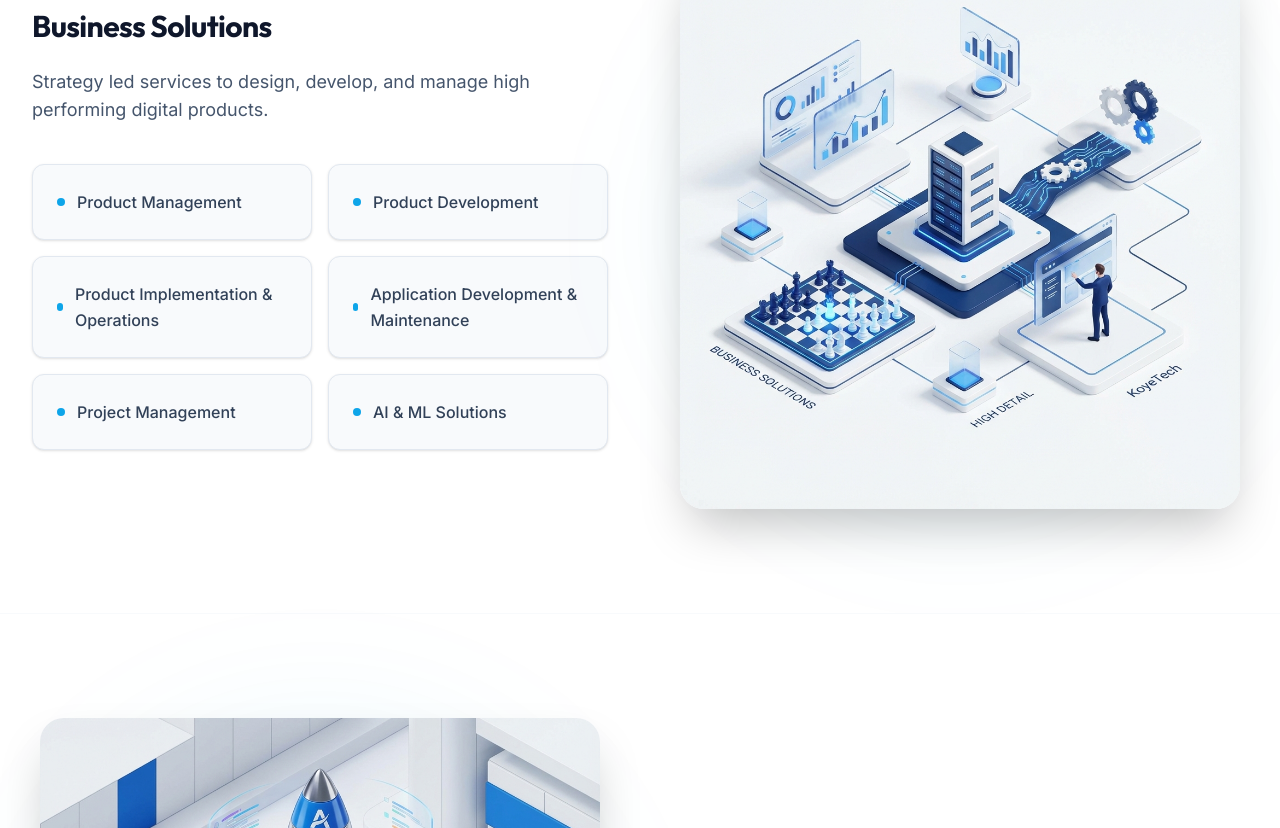
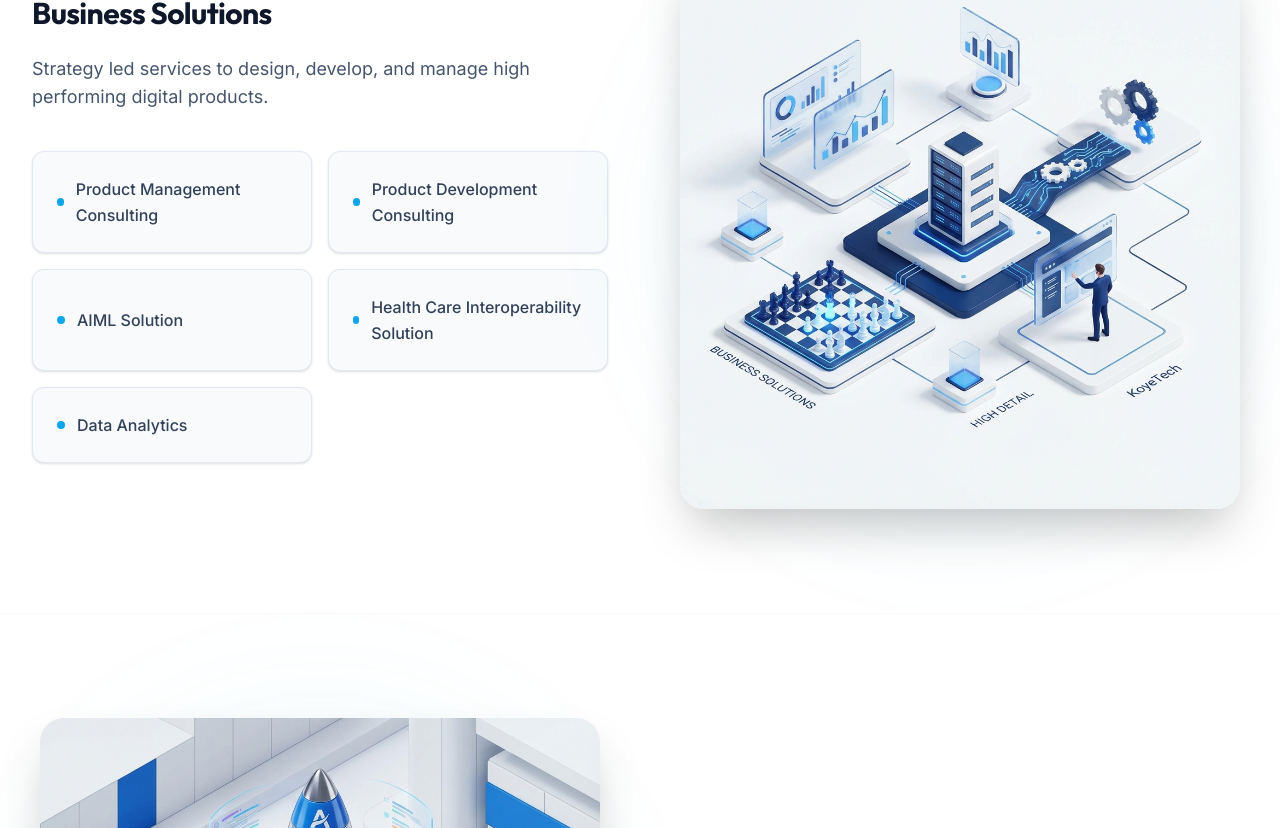
Before and after one commit to 2003-kani/Koyetech1, a Next.js app: page / in a window 1280 px wide. Shown: the part 1492-2320 px from the top of the page. Built offline with nearby package versions, Linux system fonts and the light colour scheme.

Commit message:
linkedin

```diff
--- a/src/app/page.tsx
+++ b/src/app/page.tsx
@@ -24,7 +24,7 @@ export default function HomePage() {
                 <Button as="a" href="#Services" className="rounded-full bg-brand-primary px-10 py-5 text-lg font-semibold text-white hover:bg-brand-dark transition-all shadow-lg shadow-brand-primary/25">
                   Explore Services
                 </Button>
-                <Button as="a" href="mailto:hr@koyetech.com" variant="outline" className="rounded-full px-10 py-5 text-lg font-semibold bg-white text-slate-900 border-slate-200 hover:bg-slate-50 transition-all shadow-sm">
+                <Button as="a" href="mailto:info@koyetech.com" variant="outline" className="rounded-full px-10 py-5 text-lg font-semibold bg-white text-slate-900 border-slate-200 hover:bg-slate-50 transition-all shadow-sm">
                   Get in Touch
                 </Button>
               </div>
@@ -86,17 +86,20 @@ export default function HomePage() {
                 <p className="text-slate-600 mb-10 text-lg">Strategy led services to design, develop, and manage high performing digital products.</p>
                 <div className="grid sm:grid-cols-2 gap-4">
                   {[
-                    "Product Management",
-                    "Product Development",
-                    "Product Implementation & Operations",
-                    "Application Development & Maintenance",
-                    "Project Management",
-                    "AI & ML Solutions"
+                    { label: "Product Management Consulting", href: "/business-solutions/product-management" },
+                    { label: "Product Development Consulting", href: "/business-solutions/product-development" },
+                    { label: "AIML Solution", href: "/business-solutions/artificial-intelligence-machine-learning" },
+                    { label: "Health Care Interoperability Solution", href: "/business-solutions/interop-solutions" },
+                    { label: "Data Analytics", href: "/business-solutions/data-analytics" }
                   ].map((item, i) => (
-                    <div key={i} className="flex items-center gap-3 bg-slate-50 p-6 rounded-xl border border-slate-200 shadow-sm hover:shadow-md hover:border-brand-primary/30 transition-all">
-                      <div className="w-2 h-2 rounded-full bg-brand-primary"></div>
-                      <span className="font-medium text-slate-700">{item}</span>
-                    </div>
+                    <Link
+                      key={i}
+                      href={item.href}
+                      className="flex items-center gap-3 bg-slate-50 p-6 rounded-xl border border-slate-200 shadow-sm hover:shadow-md hover:border-brand-primary/30 transition-all group"
+                    >
+                      <div className="w-2 h-2 rounded-full bg-brand-primary group-hover:scale-125 transition-transform"></div>
+                      <span className="font-medium text-slate-700 group-hover:text-brand-primary transition-colors">{item.label}</span>
+                    </Link>
                   ))}
                 </div>
               </div>
@@ -248,7 +251,7 @@ export default function HomePage() {
                   </p>
                   <p className="flex items-center gap-3">
                     <span className="text-brand-primary">✉️</span>
-                    <a href="mailto:hr@koyetech.com" className="hover:text-brand-primary">hr@koyetech.com</a>
+                    <a href="mailto:info@koyetech.com" className="hover:text-brand-primary">info@koyetech.com</a>
                   </p>
                 </div>
               </div>
@@ -263,7 +266,7 @@ export default function HomePage() {
                   </p>
                   <p className="flex items-center gap-3">
                     <span className="text-brand-primary">📞</span>
-                    <a href="tel:+17207210071" className="hover:text-brand-primary">+1 7207210071</a>
+                    <a href="tel:+917207210071" className="hover:text-brand-primary">+91 7207210071</a>
                   </p>
                 </div>
               </div>
--- a/src/components/SiteFooter.tsx
+++ b/src/components/SiteFooter.tsx
@@ -32,32 +32,10 @@ const navigation = {
   social: [
     {
       name: "LinkedIn",
-      href: "#",
+      href: site.social.linkedin,
       icon: (props: any) => (
         <svg fill="currentColor" viewBox="0 0 24 24" {...props}>
           <path d="M20.447 20.452h-3.554v-5.569c0-1.328-.027-3.037-1.852-3.037-1.853 0-2.136 1.445-2.136 2.939v5.667H9.351V9h3.414v1.561h.046c.477-.9 1.637-1.85 3.37-1.85 3.601 0 4.267 2.37 4.267 5.455v6.286zM5.337 7.433c-1.144 0-2.063-.926-2.063-2.065 0-1.138.92-2.063 2.063-2.063 1.14 0 2.064.925 2.064 2.063 0 1.139-.925 2.065-2.064 2.065zm1.782 13.019H3.555V9h3.564v11.452zM22.225 0H1.771C.792 0 0 .774 0 1.729v20.542C0 23.227.792 24 1.771 24h20.451C23.2 24 24 23.227 24 22.271V1.729C24 .774 23.2 0 22.222 0h.003z" />
-        </svg>
-      ),
-    },
-    {
-      name: "Twitter",
-      href: "#",
-      icon: (props: any) => (
-        <svg fill="currentColor" viewBox="0 0 24 24" {...props}>
-          <path d="M8.29 20.251c7.547 0 11.675-6.253 11.675-11.675 0-.178 0-.355-.012-.53A8.348 8.348 0 0022 5.92a8.19 8.19 0 01-2.357.646 4.118 4.118 0 001.804-2.27 8.224 8.224 0 01-2.605.996 4.107 4.107 0 00-6.993 3.743 11.65 11.65 0 01-8.457-4.287 4.106 4.106 0 001.27 5.477A4.072 4.072 0 012.8 9.713v.052a4.105 4.105 0 003.292 4.022 4.095 4.095 0 01-1.853.07 4.108 4.108 0 003.834 2.85A8.233 8.233 0 012 18.407a11.616 11.616 0 006.29 1.84" />
-        </svg>
-      ),
-    },
-    {
-      name: "GitHub",
-      href: "#",
-      icon: (props: any) => (
-        <svg fill="currentColor" viewBox="0 0 24 24" {...props}>
-          <path
-            fillRule="evenodd"
-            d="M12 2C6.477 2 2 6.484 2 12.017c0 4.425 2.865 8.18 6.839 9.504.5.092.682-.217.682-.483 0-.237-.008-.868-.013-1.703-2.782.605-3.369-1.343-3.369-1.343-.454-1.158-1.11-1.466-1.11-1.466-.908-.62.069-.608.069-.608 1.003.07 1.531 1.032 1.531 1.032.892 1.53 2.341 1.088 2.91.832.092-.647.35-1.088.636-1.338-2.22-.253-4.555-1.11-4.555-4.943 0-1.091.39-1.984 1.029-2.683-.103-.253-.446-1.27.098-2.647 0 0 .84-.269 2.75 1.026A9.564 9.564 0 0112 6.844c.85.004 1.705.115 2.504.337 1.909-1.296 2.747-1.027 2.747-1.027.546 1.379.202 2.398.1 2.651.64.699 1.028 1.595 1.028 2.688 0 3.848-2.339 4.695-4.566 4.943.359.309.678.919.678 1.852 0 1.336-.012 2.415-.012 2.743 0 .267.18.578.688.48A10.019 10.019 0 0022 12.017C22 6.484 17.522 2 12 2z"
-            clipRule="evenodd"
-          />
         </svg>
       ),
     },
```
